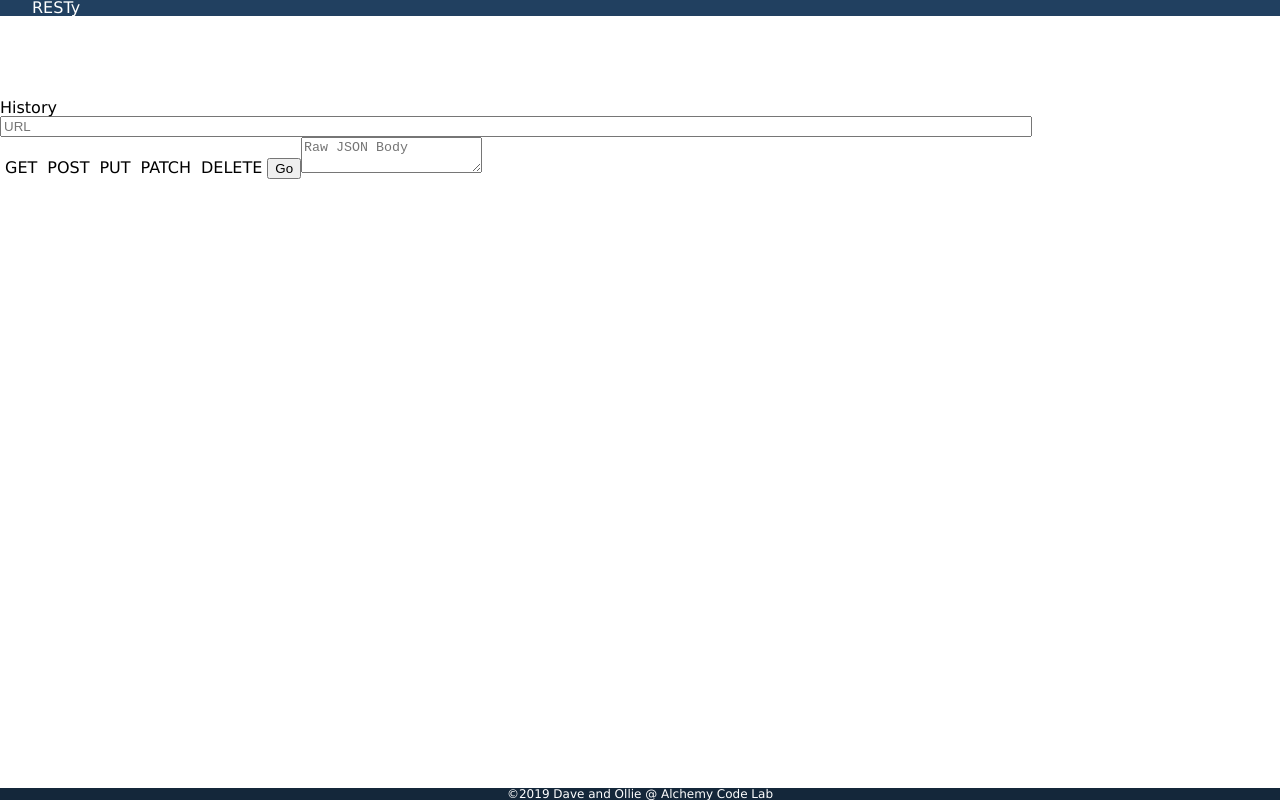
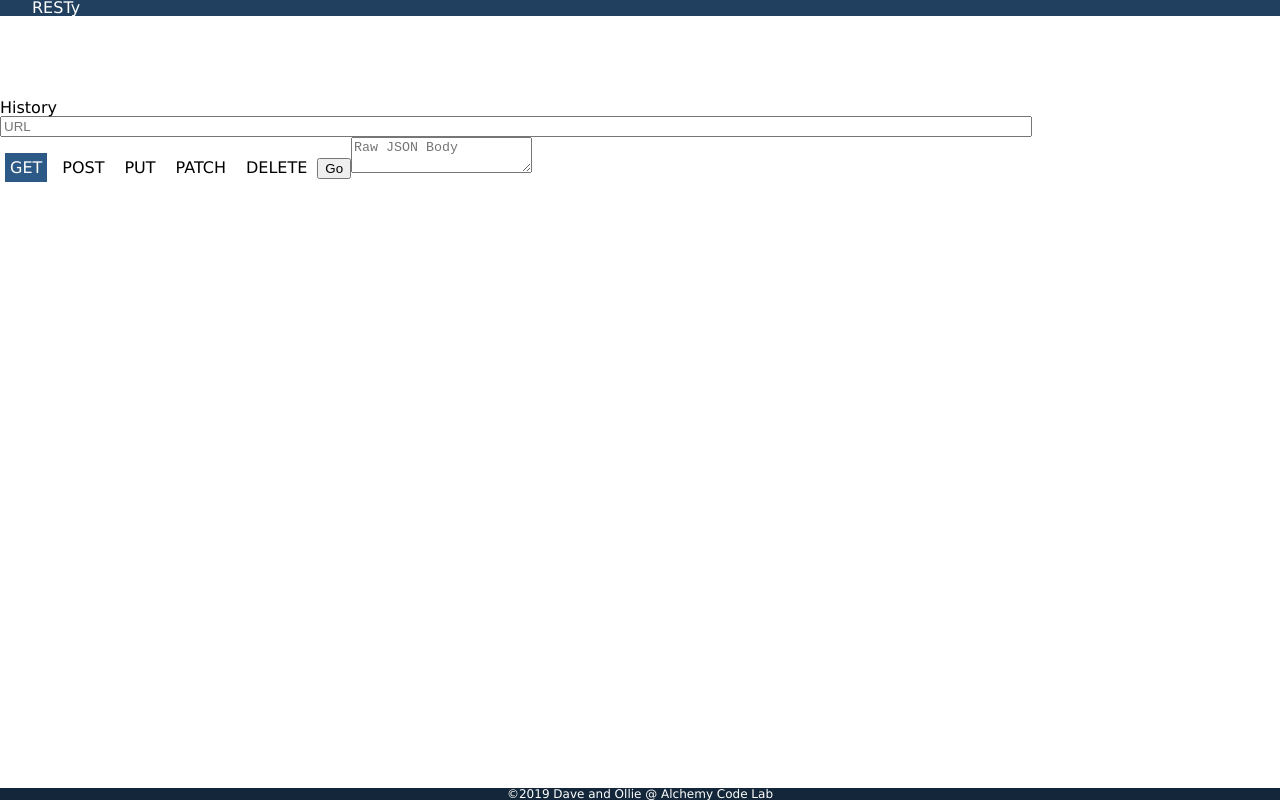
Before and after one commit to 401-advanced-javascript-davetrost/resty-dave-and-ollie, a React app: page / in a window 1280 px wide. Built offline with nearby package versions, Linux system fonts and the light colour scheme.

Commit message:
Button hover and click styles

```diff
--- a/src/components/CallForm.css
+++ b/src/components/CallForm.css
@@ -8,9 +8,23 @@
     display: none;
   }
 
+  span:hover {
+    background-color: #CCCCCC;
+  }
+
+  span:active {
+    background-clip: #2D5986;
+  }
+
+  input[type=radio]:checked + span {
+    background-color: #2D5986;
+    color: white;
+  }
+
   span {
     font-family: Verdana;
     font-size: 16px;
     margin: 5px;
+    padding: 5px;
   }
 }
```
